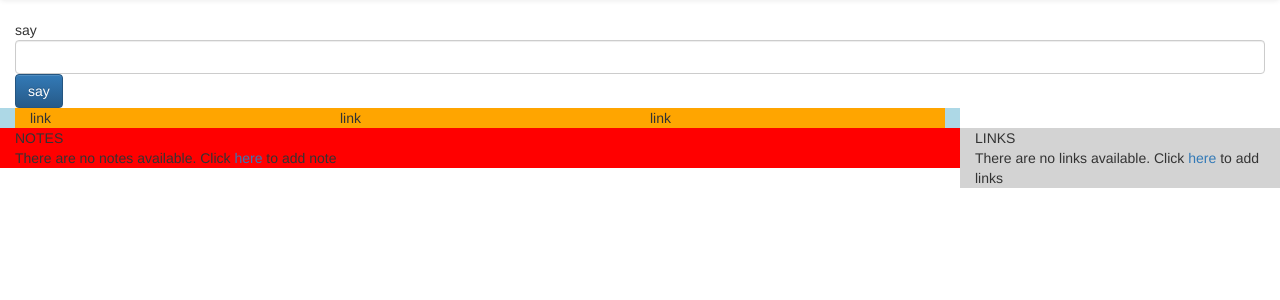
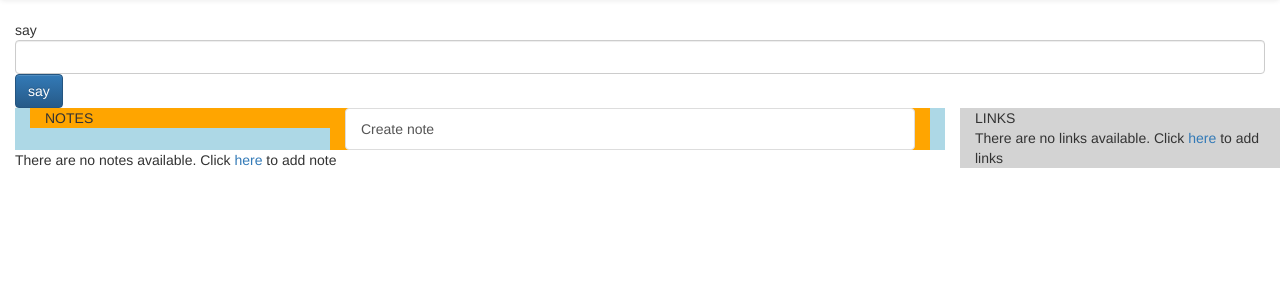
Before and after one commit to GoranAviani/amibit-project, a Django app: page /linkmanager/dashboard/ in a window 1280 px wide. Shown: the part 52-352 px from the top of the page. Run offline with Django 3.2, Linux system fonts and the light colour scheme; the visitor is signed in with stand-in values (Sample User, id 1); data that the repository does not hold is empty; some libraries are stand-ins or nearby versions.

Commit message:
small dashboard gui fix

```diff
--- a/linkmanager/templates/dashboard.html
+++ b/linkmanager/templates/dashboard.html
@@ -3,11 +3,9 @@
 {% load staticfiles %}
 {% load static %}
 <head>
-
   <link rel="stylesheet" href="{% static 'css/styles.css' %} ">
   <link rel="stylesheet" href="{% static 'css/main.css' %} ">
   <link rel="stylesheet" href="{% static 'css/multimedia.css' %} ">
-
   <link rel="stylesheet" href="https://maxcdn.bootstrapcdn.com/font-awesome/4.5.0/css/font-awesome.min.css">
 </head>
 <body>
@@ -23,33 +21,25 @@
       <button type="submit" class="btn btn-primary">say</button>
   </form>
 </div>
-<div class="col-sm-9" style="background-color:lightblue;">
-  <div class="col-sm-4" style="background-color:orange;">
-    link
+
+<div class="col-sm-9">
+
+  <div class="col-sm-12" style="background-color:lightblue;">
+    <div class="col-sm-4" style="background-color:orange;">
+      NOTES
+    </div>
+    <div class="col-sm-8" style="background-color:orange;">
+      <a href ="{% url 'note_create' %}" class='list-group-item' >
+        Create note
+      </a>
+    </div>
   </div>
-  <div class="col-sm-4" style="background-color:orange;">
-    link
-  </div>
-  <div class="col-sm-4" style="background-color:orange;">
-    link
-  </div>
-</div>
-<div class="col-sm-9" style="background-color:red;">
-NOTES
+
     {% if notes %}
-    <a href ="{% url 'note_create' %}" class='list-group-item'>
-      create note botun
-    </a>
+
       <ul>
         {% for y in notes %}
-        <a href ="{% url 'note_update' y.id %}" class='list-group-item'>
-          update note botun
-        </a>
-        <a href ="{% url 'note_delete' y.id %}" class='list-group-item'>
-          delete note botun
-        </a>
-
-
+      ________________________
         <li>
           {{ y.id }}
         </li>
@@ -65,7 +55,14 @@ NOTES
           <li>
             {{ y.note_timestamp }}
           </li>
-            ___________________________
+          <a href ="{% url 'note_update' y.id %}" class="btn btn-primary">
+            Update
+          </a>
+          <a href ="{% url 'note_delete' y.id %}" class="btn btn-primary">
+            Delete
+          </a>
+
+            <li>___________________________</li>
         {% endfor %}
       </ul>
       {% else %}
@@ -78,25 +75,22 @@ NOTES
 LINKS
 
   {% if links %}
-  <a href ="{% url 'link_create' %}" >
-    create link botun
+  <a href ="{% url 'link_create' %}" class="list-group-item" style="background-color:lightblue;">
+    Create link
   </a>
     <ul>
       {% for x in links %}
-
+      <div>
           <a href="{{x.link_url}}" target="_blank" class="list-group-item">
             <div>{{ x.link_name }}</div>
-            <div>
-              <a href ="{% url 'link_update' x.id %}" class='list-group-item'>
-                update link botun
-              </a>
-              <a href ="{% url 'link_delete' x.id %}" class='list-group-item'>
-                delete link botun
-              </a>
-
-            </div>
           </a>
-#display: inline;
+          <a href ="{% url 'link_update' x.id %}" class='btn btn-primary'>
+            Update
+          </a>
+          <a href ="{% url 'link_delete' x.id %}" class='btn btn-primary'>
+            Delete
+          </a>
+        </div>
       {% endfor %}
     </ul>
     {% else %}
--- a/linkmanager/views.py
+++ b/linkmanager/views.py
@@ -14,12 +14,10 @@ from rest_framework.generics import (
     RetrieveUpdateAPIView,
     DestroyAPIView,
     )
-#from rest_framework.permissions import (
-#    IsAuthenticated,
-    #IsAuthenticatedOrReadOnly,
-    #IsAuthenticatedAndOwner,
-#    )
-from rest_framework.permissions import *
+from rest_framework.permissions import (
+    IsAuthenticated,
+    IsAuthenticatedOrReadOnly,
+)
 from .permissions import *
 
 from django.contrib.auth import (
@@ -68,7 +66,7 @@ class Dashboard(APIView):
 class LinkCreateView(CreateAPIView):
     queryset = Link.objects.all()
     serializer_class = LinkUpdateSerializer
-    permission_classes=(IsAuthenticated)
+    permission_classes=(IsAuthenticated,)
     def perform_create(self, serializer):
         serializer.save(link_user = self.request.user)
 
```
Also changed, not shown: perasis/static_files/css/styles.css (+0 -100 lines).
